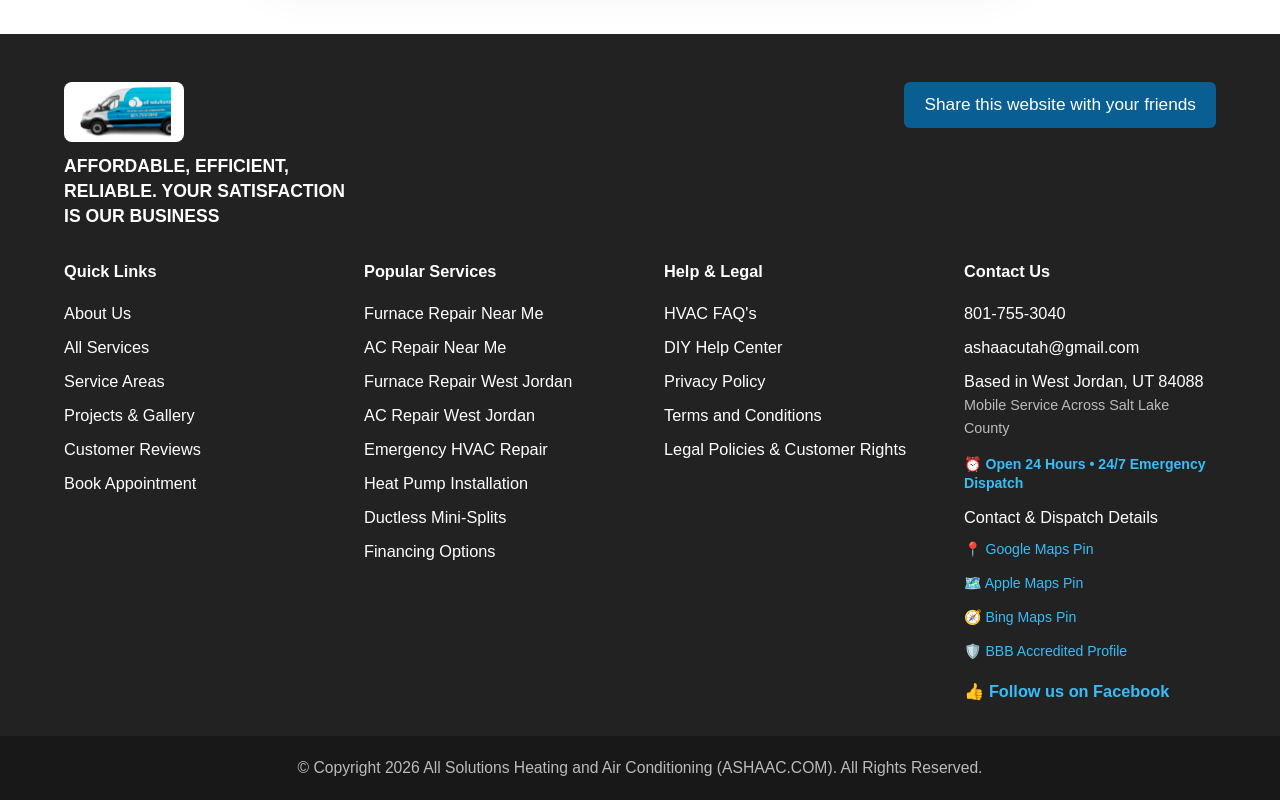
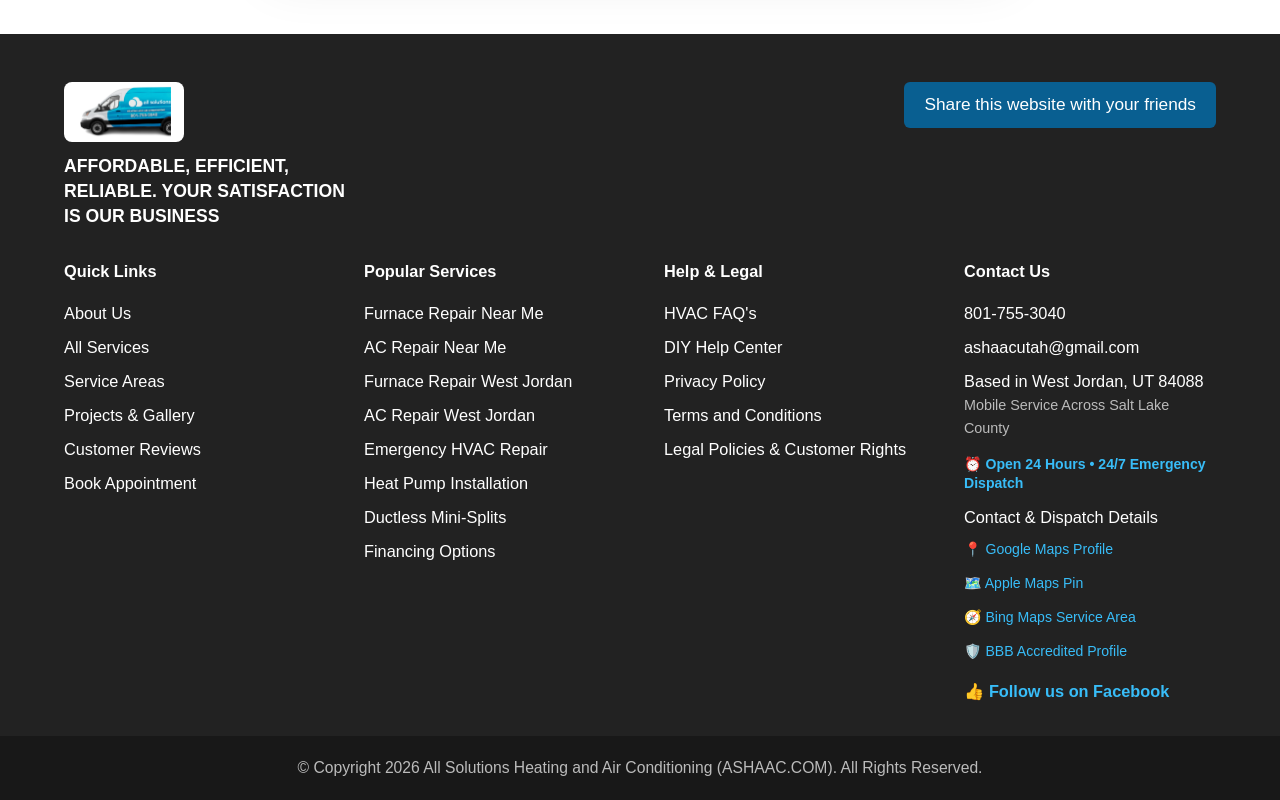
Before and after one commit to Hombre2021/ashaac-nextjs, a Next.js app: page /book in a window 1280 px wide. Shown: the part 1169-1969 px from the top of the page. Built offline with nearby package versions, Linux system fonts and the light colour scheme; no server answers.

Commit message:
fix: update Bing Maps links to West Jordan service area and Google Maps to verified CID

```diff
--- a/src/app/contact/page.tsx
+++ b/src/app/contact/page.tsx
@@ -47,7 +47,7 @@ const localBusinessSchema = {
   url: siteUrl,
   telephone: "+1-801-755-3040",
   email: "ashaacutah@gmail.com",
-  hasMap: "https://www.google.com/maps/search/?api=1&query=All+Solutions+Heating+and+Air+Conditioning+West+Jordan+UT",
+  hasMap: "https://maps.google.com/?cid=15985401040376566214",
   address: {
     "@type": "PostalAddress",
     addressLocality: "West Jordan",
@@ -161,7 +161,7 @@ export default function ContactPage() {
                 Book An Appointment Online
               </Link>
               <a
-                href="https://www.google.com/maps/search/?api=1&query=All+Solutions+Heating+and+Air+Conditioning+West+Jordan+UT"
+                href="https://maps.google.com/?cid=15985401040376566214"
                 target="_blank"
                 rel="noopener noreferrer"
                 style={{
@@ -180,7 +180,7 @@ export default function ContactPage() {
                   textAlign: "center"
                 }}
               >
-                📍 Drop Pin in Google Maps
+                📍 View Google Maps Profile
               </a>
             </div>
           </div>
@@ -221,7 +221,7 @@ export default function ContactPage() {
             </h3>
             <div style={{ display: "flex", flexWrap: "wrap", gap: 10 }}>
               <a
-                href="https://www.google.com/maps/search/?api=1&query=All+Solutions+Heating+and+Air+Conditioning+West+Jordan+UT"
+                href="https://maps.google.com/?cid=15985401040376566214"
                 target="_blank"
                 rel="noopener noreferrer"
                 style={{
@@ -263,7 +263,7 @@ export default function ContactPage() {
                 <span>🍏</span> Apple Maps
               </a>
               <a
-                href="https://www.bing.com/maps?cp=40.591745~-111.997078&lvl=16&sp=point.40.591745_-111.997078_All%20Solutions%20Heating%20and%20Air%20Conditioning_Mobile%20HVAC%20Service%20Hub%20-%20West%20Jordan%2C%20UT_https%3A%2F%2Fashaac.com"
+                href="https://www.bing.com/maps?q=West+Jordan%2C+UT+84088"
                 target="_blank"
                 rel="noopener noreferrer"
                 style={{
--- a/src/app/valley/page.tsx
+++ b/src/app/valley/page.tsx
@@ -92,7 +92,7 @@ export default function ValleyPage() {
             </p>
             <div style={{ display: "flex", flexWrap: "wrap", justifyContent: "center", gap: 10 }}>
               <a
-                href="https://www.google.com/maps/search/?api=1&query=All+Solutions+Heating+and+Air+Conditioning+West+Jordan+UT"
+                href="https://maps.google.com/?cid=15985401040376566214"
                 target="_blank"
                 rel="noopener noreferrer"
                 style={{
@@ -134,7 +134,7 @@ export default function ValleyPage() {
                 <span>🍏</span> Apple Maps
               </a>
               <a
-                href="https://www.bing.com/maps?cp=40.591745~-111.997078&lvl=16&sp=point.40.591745_-111.997078_All%20Solutions%20Heating%20and%20Air%20Conditioning_Mobile%20HVAC%20Service%20Hub%20-%20West%20Jordan%2C%20UT_https%3A%2F%2Fashaac.com"
+                href="https://www.bing.com/maps?q=West+Jordan%2C+UT+84088"
                 target="_blank"
                 rel="noopener noreferrer"
                 style={{
--- a/src/components/HomepageFooter.tsx
+++ b/src/components/HomepageFooter.tsx
@@ -76,13 +76,13 @@ export default function HomepageFooter() {
           </div>
           <Link href="/contact" data-label="LinkContact">Contact &amp; Dispatch Details</Link>
           <a
-            href="https://www.google.com/maps/search/?api=1&query=All+Solutions+Heating+and+Air+Conditioning+West+Jordan+UT"
+            href="https://maps.google.com/?cid=15985401040376566214"
             target="_blank"
             rel="noopener noreferrer"
             data-label="GoogleMapsLink"
             style={{ color: "#38bdf8", fontSize: "0.88rem" }}
           >
-            📍 Google Maps Pin
+            📍 Google Maps Profile
           </a>
           <a
             href="https://maps.apple.com/?q=All+Solutions+Heating+and+Air+Conditioning+West+Jordan+UT"
@@ -94,13 +94,13 @@ export default function HomepageFooter() {
             🗺️ Apple Maps Pin
           </a>
           <a
-            href="https://www.bing.com/maps?cp=40.591745~-111.997078&lvl=16&sp=point.40.591745_-111.997078_All%20Solutions%20Heating%20and%20Air%20Conditioning_Mobile%20HVAC%20Service%20Hub%20-%20West%20Jordan%2C%20UT_https%3A%2F%2Fashaac.com"
+            href="https://www.bing.com/maps?q=West+Jordan%2C+UT+84088"
             target="_blank"
             rel="noopener noreferrer"
             data-label="BingMapsLink"
             style={{ color: "#38bdf8", fontSize: "0.88rem" }}
           >
-            🧭 Bing Maps Pin
+            🧭 Bing Maps Service Area
           </a>
           <a
             href="https://www.bbb.org/us/ut/west-jordan/profile/heating-and-air-conditioning/all-solutions-heating-and-air-conditioning-llc-1166-90042709"
```
